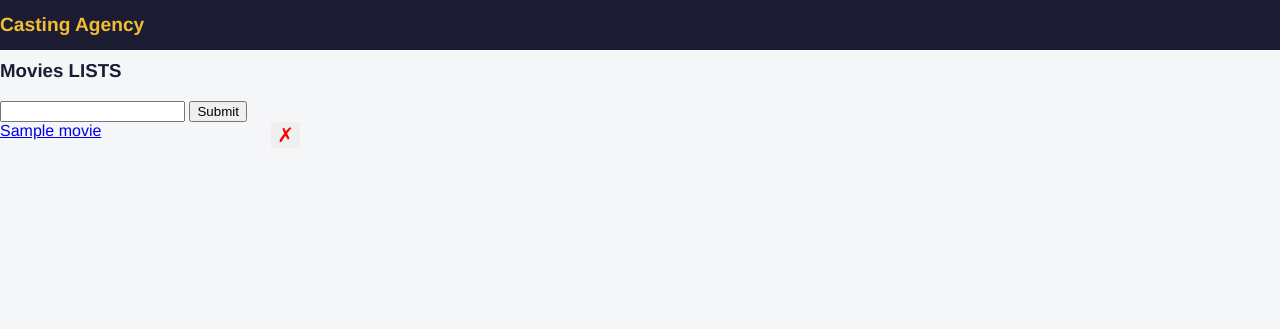
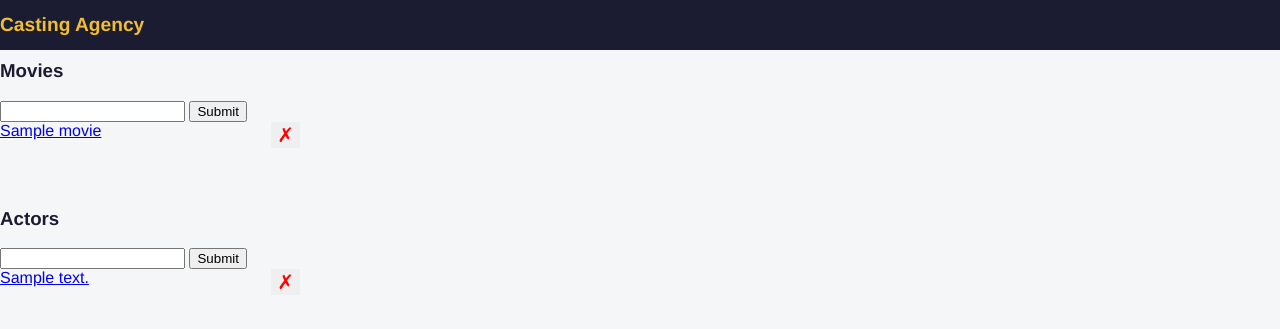
Before and after one commit to donkodimov/castingagency, a Flask app: template backend/flaskr/templates/index.html in a window 1280 px wide. Shown: the top 329 px of the page. Run offline with Flask 3, Linux system fonts and the light colour scheme; the template is opened without the code that fills it: most values are stand-ins (such as "Sample title", 1, 10 or a date in 2020).

Commit message:
test: Add actors list to view

```diff
--- a/backend/flaskr/templates/index.html
+++ b/backend/flaskr/templates/index.html
@@ -17,7 +17,7 @@
     </header>
 
     <div class="movies-wrapper">
-        <h3>Movies LISTS</h3>
+        <h3>Movies</h3>
         <form class="form" id="form-movie">
             <input type="text" id="description-movie" name="description-movie" />
             <input type="submit" name="Create" />
@@ -37,24 +37,26 @@
         </ul>
     </div>
 
-<!--     <div class="actors-wrapper">
-        <h4 id="active-movie" data-id=""> TODO Items</h4>
-        <form class="form" id="form-todo">
-            <input type="text" id="description-todo" name="description-todo" />
+    <div class="actors-wrapper">
+        <h3 id="active-movie" data-id="">Actors</h3>
+        <form class="form" id="form-actors">
+            <input type="text" id="description-actor" name="description-actor" />
             <input type="submit" name="Create" />
         </form>
-        <div id="errors-todos" class="hidden">Somethind went wrong!</div>
-        <ul class="list" id="todos">
-            {% for todo in todos %}
+        <div id="errors-actors" class="hidden">Somethind went wrong!</div>
+        <ul class="list" id="actors">
+            {% for actor in actors %}
             <li>
-                <input class="check-completed" data-id="{{ todo.id }}" type="checkbox" {% if todo.completed %} checked
-                    {% endif %} />
-                {{ todo.description }}
-                <button class="delete-button" data-id="{{ todo.id }}">&cross;</button>
+                <!-- <input class="check-completed" data-id="{{ actors.id }}" type="checkbox" {% if todo.completed %} checked
+                    {% endif %} /> -->
+                <a href="/actors/{{ movie.id }}">
+                    {{ actor.description }}
+                </a>
+                <button class="delete-button" data-id="{{ actor.id }}">&cross;</button>
             </li>
             {% endfor %}
         </ul>
-    </div> -->
+    </div>
 
     <script src="{{url_for('static', filename='app.js')}}"></script>
 </body>
```
